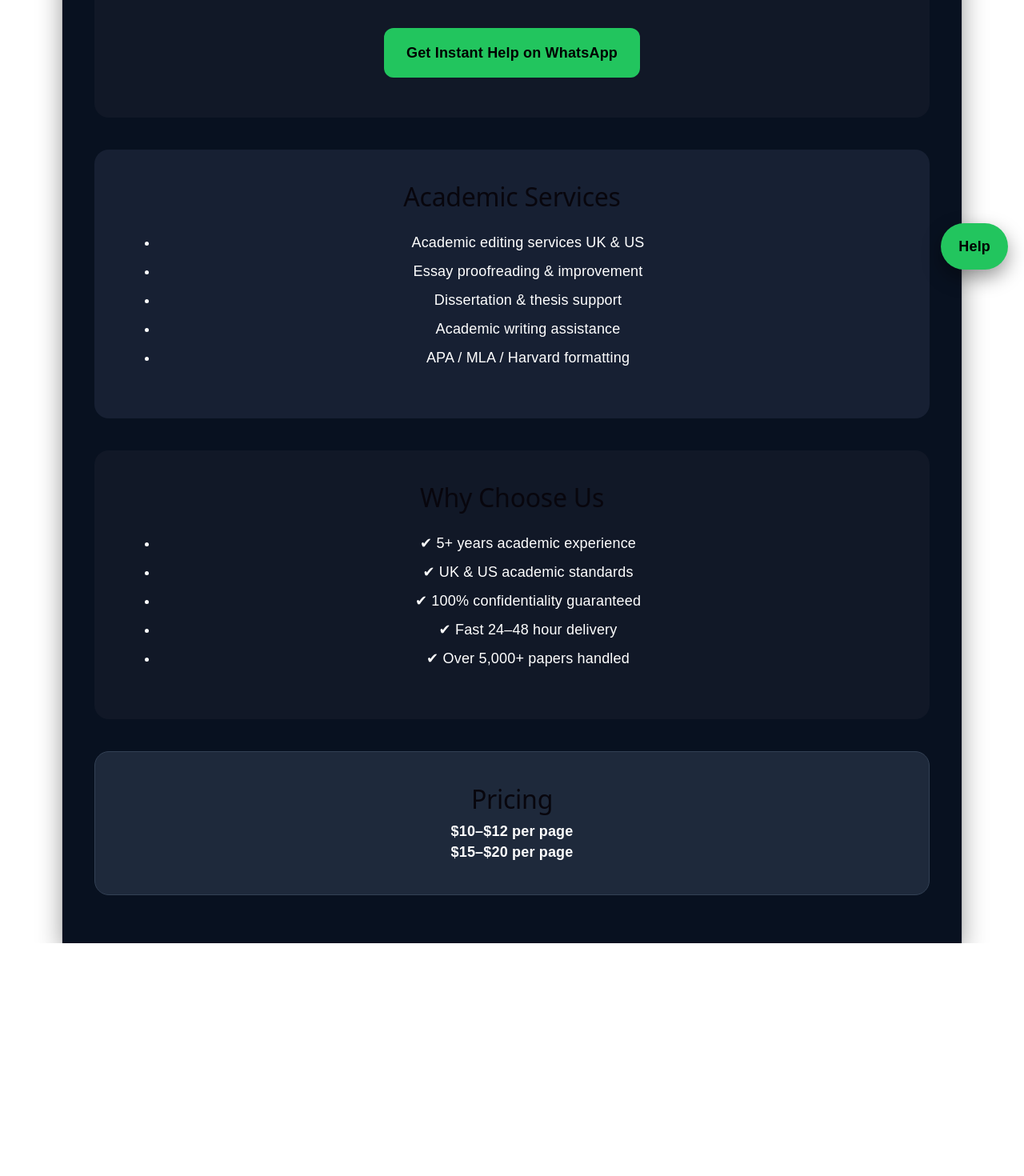
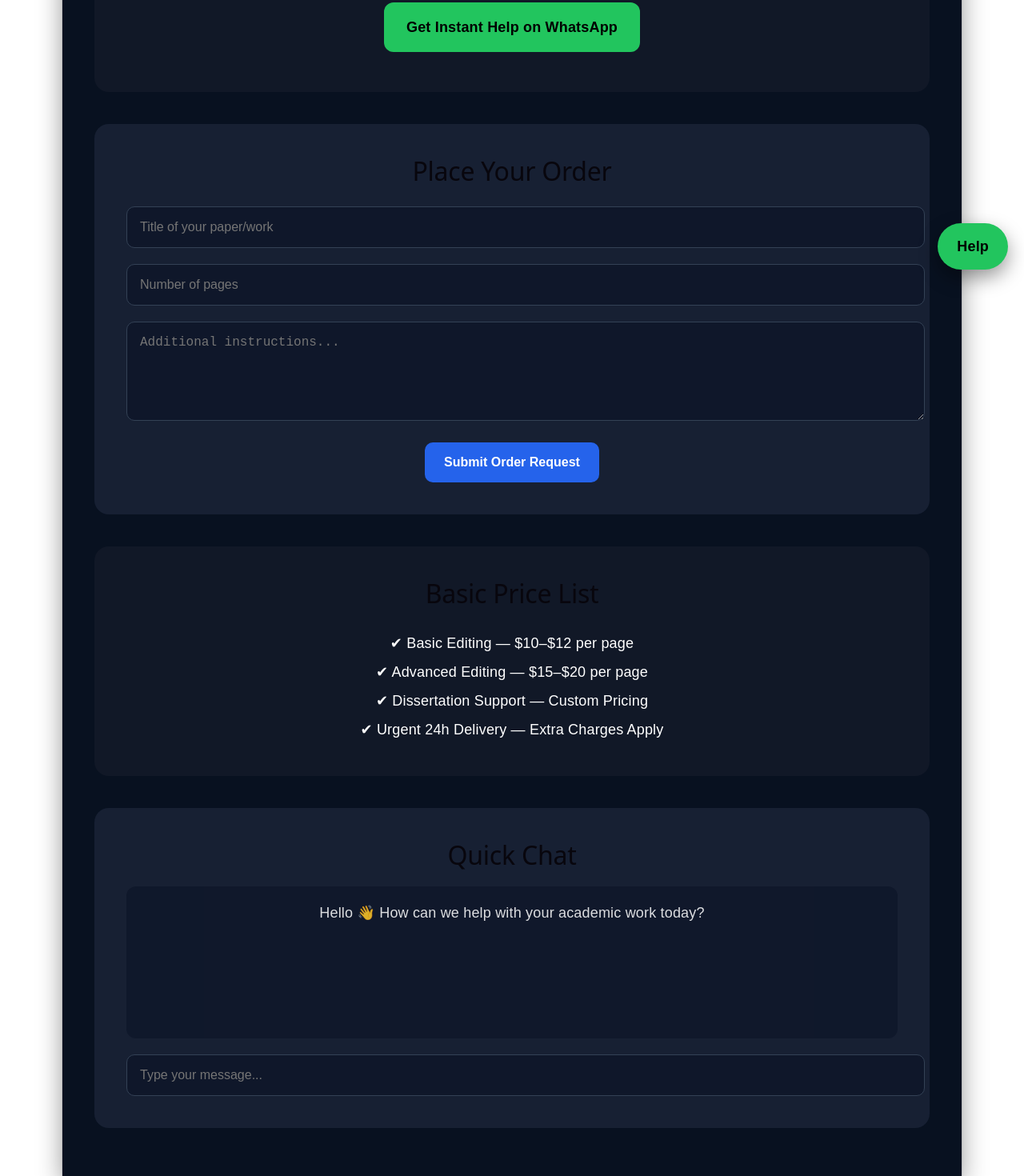
Before and after one commit to DannieAM-alt/elevate-academic-site, a React (Vite) app: page / in a window 1280 px wide. Shown: the part 443-1913 px from the top of the page at 80% size. Before the commit the page ends 1622 px from the top, so only its background shows below. Built offline with nearby package versions, Linux system fonts and the light colour scheme.

Commit message:
improve premium background styling

```diff
--- a/src/App.jsx
+++ b/src/App.jsx
@@ -8,42 +8,29 @@ export default function App() {
       padding: "0px"
     }}>
 
-      {/* TOP MENU BAR (NEW - NON-BREAKING) */}
+      {/* TOP MENU BAR */}
       <div style={{
-        width: "100%",
-        background: "#070b18",
-        padding: "18px 25px",
+        background: "#030712",
+        padding: "20px 40px",
+        borderBottom: "1px solid #1e293b",
         display: "flex",
         alignItems: "center",
-        justifyContent: "space-between",
-        borderBottom: "1px solid #1e293b",
-        position: "sticky",
-        top: 0,
-        zIndex: 1000
+        justifyContent: "space-between"
       }}>
 
-        {/* MENU ICON */}
+        {/* MENU BUTTON */}
         <div style={{
-          fontSize: "28px",
+          fontSize: "32px",
           cursor: "pointer"
         }}>
           ☰
         </div>
 
-        {/* BRAND */}
         <div style={{
-          fontWeight: "bold",
-          fontSize: "18px"
+          fontSize: "20px",
+          fontWeight: "bold"
         }}>
           Elevate Academic
-        </div>
-
-        {/* PLACEHOLDER NAV (SAFE - NO STRUCTURE CHANGE) */}
-        <div style={{
-          fontSize: "14px",
-          opacity: 0.7
-        }}>
-          Services • Order • Pricing • Chat
         </div>
 
       </div>
@@ -81,12 +68,11 @@ export default function App() {
             maxWidth: "900px"
           }}>
             Professional academic editing, proofreading, and writing support for essays,
-            dissertations, and research papers. Improve clarity, structure,
-            grammar, and academic quality with expert-level assistance.
+            dissertations, and research papers.
           </p>
 
           <a
-            href="https://wa.me/254726434657?text=Hi%20I%20need%20academic%20editing%20help"
+            href="https://wa.me/254726434657"
             target="_blank"
             rel="noreferrer"
             style={{
@@ -105,8 +91,7 @@ export default function App() {
 
         </div>
 
-        {/* EVERYTHING BELOW REMAINS EXACTLY SAME (UNCHANGED) */}
-        {/* SERVICES */}
+        {/* ORDER FORM */}
         <div style={{
           background: "#172033",
           padding: "40px",
@@ -116,17 +101,75 @@ export default function App() {
           marginLeft: "auto",
           marginRight: "auto"
         }}>
-          <h2 style={{ fontSize: "32px" }}>Academic Services</h2>
-          <ul style={{ lineHeight: "2", marginTop: "20px", fontSize: "18px" }}>
-            <li>Academic editing services UK & US</li>
-            <li>Essay proofreading & improvement</li>
-            <li>Dissertation & thesis support</li>
-            <li>Academic writing assistance</li>
-            <li>APA / MLA / Harvard formatting</li>
-          </ul>
+
+          <h2 style={{
+            fontSize: "32px",
+            marginBottom: "25px"
+          }}>
+            Place Your Order
+          </h2>
+
+          <input
+            type="text"
+            placeholder="Title of your paper/work"
+            style={{
+              width: "100%",
+              padding: "16px",
+              marginBottom: "20px",
+              borderRadius: "10px",
+              border: "1px solid #334155",
+              background: "#0f172a",
+              color: "white",
+              fontSize: "16px"
+            }}
+          />
+
+          <input
+            type="number"
+            placeholder="Number of pages"
+            style={{
+              width: "100%",
+              padding: "16px",
+              marginBottom: "20px",
+              borderRadius: "10px",
+              border: "1px solid #334155",
+              background: "#0f172a",
+              color: "white",
+              fontSize: "16px"
+            }}
+          />
+
+          <textarea
+            placeholder="Additional instructions..."
+            rows="5"
+            style={{
+              width: "100%",
+              padding: "16px",
+              borderRadius: "10px",
+              border: "1px solid #334155",
+              background: "#0f172a",
+              color: "white",
+              fontSize: "16px"
+            }}
+          ></textarea>
+
+          <button style={{
+            marginTop: "20px",
+            padding: "16px 24px",
+            background: "#2563eb",
+            color: "white",
+            border: "none",
+            borderRadius: "10px",
+            fontWeight: "bold",
+            cursor: "pointer",
+            fontSize: "16px"
+          }}>
+            Submit Order Request
+          </button>
+
         </div>
 
-        {/* WHY CHOOSE */}
+        {/* BASIC PRICE LIST */}
         <div style={{
           background: "#111827",
           padding: "40px",
@@ -136,35 +179,74 @@ export default function App() {
           marginLeft: "auto",
           marginRight: "auto"
         }}>
-          <h2 style={{ fontSize: "32px" }}>Why Choose Us</h2>
-          <ul style={{ lineHeight: "2", marginTop: "20px", fontSize: "18px" }}>
-            <li>✔ 5+ years academic experience</li>
-            <li>✔ UK & US academic standards</li>
-            <li>✔ 100% confidentiality guaranteed</li>
-            <li>✔ Fast 24–48 hour delivery</li>
-            <li>✔ Over 5,000+ papers handled</li>
-          </ul>
+
+          <h2 style={{
+            fontSize: "32px"
+          }}>
+            Basic Price List
+          </h2>
+
+          <div style={{
+            marginTop: "25px",
+            lineHeight: "2",
+            fontSize: "18px"
+          }}>
+            <p>✔ Basic Editing — $10–$12 per page</p>
+            <p>✔ Advanced Editing — $15–$20 per page</p>
+            <p>✔ Dissertation Support — Custom Pricing</p>
+            <p>✔ Urgent 24h Delivery — Extra Charges Apply</p>
+          </div>
+
         </div>
 
-        {/* PRICING */}
+        {/* LIVE CHAT BOX */}
         <div style={{
-          background: "#1e293b",
+          background: "#172033",
           padding: "40px",
           borderRadius: "18px",
           marginTop: "40px",
-          border: "1px solid #334155",
           maxWidth: "1400px",
           marginLeft: "auto",
           marginRight: "auto"
         }}>
-          <h2 style={{ fontSize: "32px" }}>Pricing</h2>
-          <p><b>$10–$12 per page</b></p>
-          <p><b>$15–$20 per page</b></p>
+
+          <h2 style={{
+            fontSize: "32px",
+            marginBottom: "20px"
+          }}>
+            Quick Chat
+          </h2>
+
+          <div style={{
+            background: "#0f172a",
+            padding: "20px",
+            borderRadius: "12px",
+            minHeight: "150px",
+            marginBottom: "20px",
+            opacity: 0.85
+          }}>
+            Hello 👋 How can we help with your academic work today?
+          </div>
+
+          <input
+            type="text"
+            placeholder="Type your message..."
+            style={{
+              width: "100%",
+              padding: "16px",
+              borderRadius: "10px",
+              border: "1px solid #334155",
+              background: "#0f172a",
+              color: "white",
+              fontSize: "16px"
+            }}
+          />
+
         </div>
 
       </div>
 
-      {/* HELP BUTTON (UNCHANGED) */}
+      {/* HELP BUTTON */}
       <a
         href="https://wa.me/254726434657"
         target="_blank"
@@ -175,7 +257,7 @@ export default function App() {
           right: "20px",
           background: "#22c55e",
           color: "black",
-          padding: "16px 22px",
+          padding: "16px 24px",
           borderRadius: "50px",
           fontWeight: "bold",
           textDecoration: "none",
```
